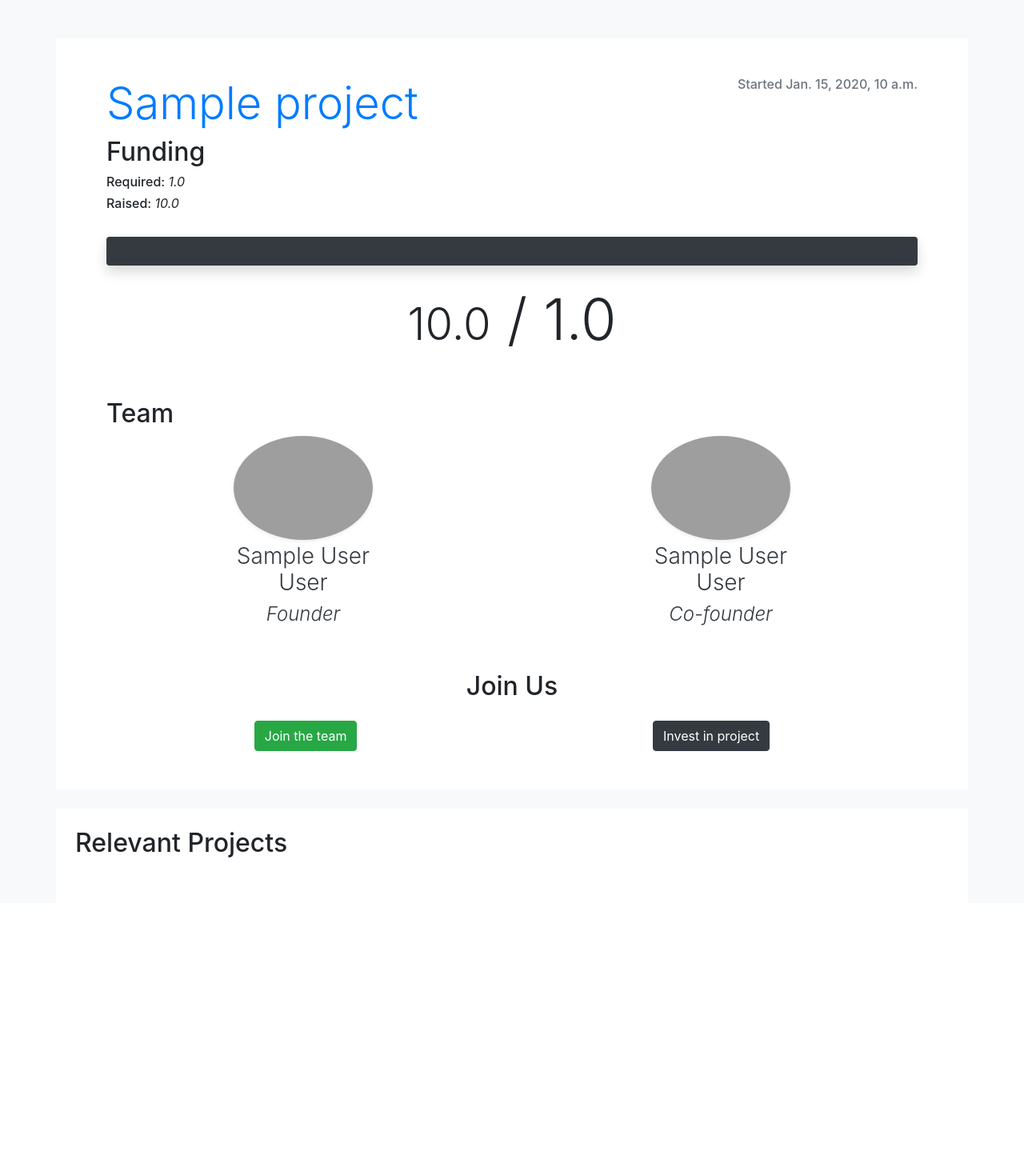
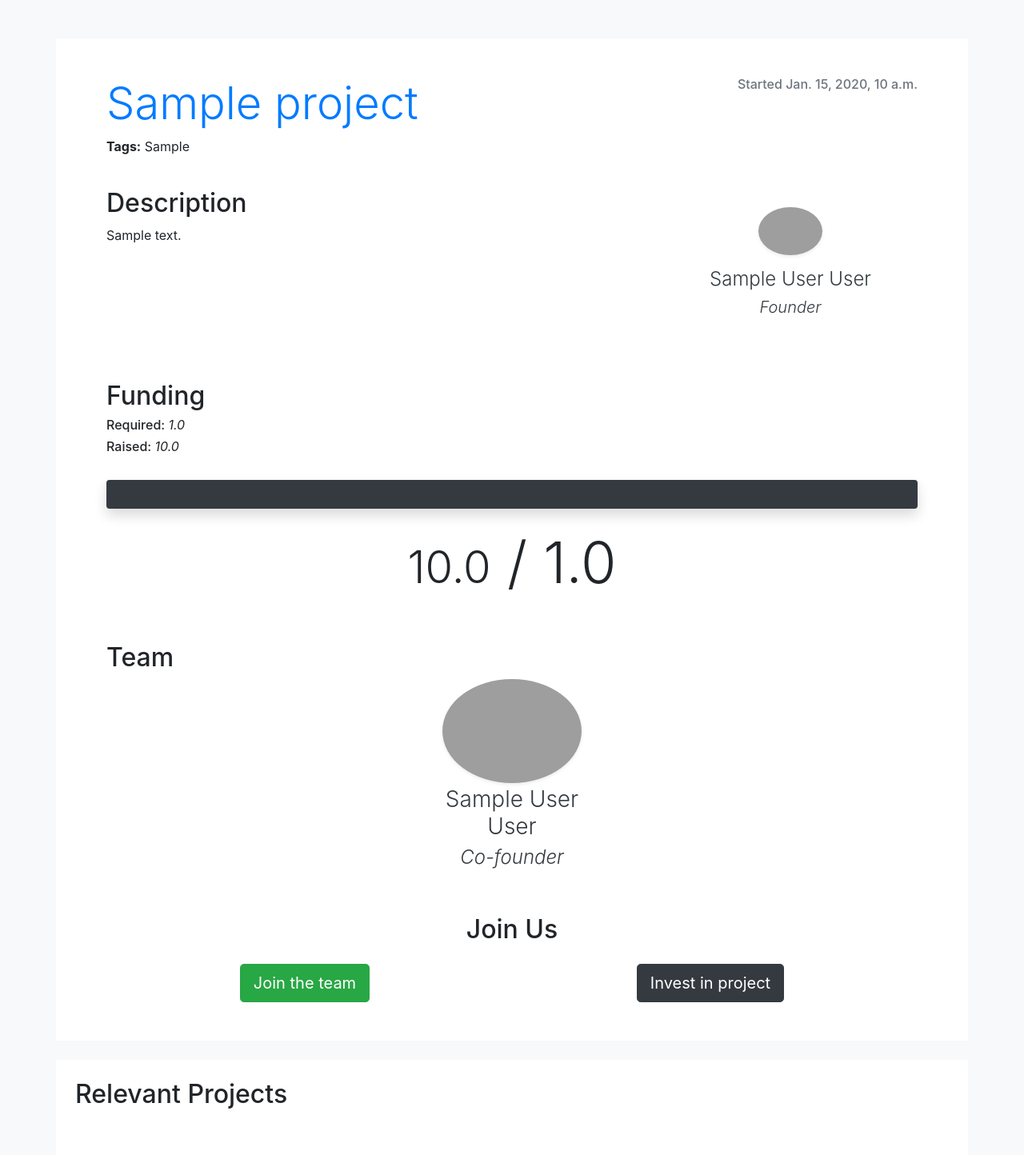
Before and after one commit to 1-206/upstarter, a Django app: page /projects/1/ in a window 1280 px wide. Shown: the part 56-1500 px from the top of the page at 80% size. Before the commit the page ends 1128 px from the top, so only its background shows below. Run offline with Django 3.2, Linux system fonts and the light colour scheme; a user stored in the database is signed in; tables that the repository leaves empty hold one stand-in row (values such as "Sample post"); data that the repository does not hold is empty; some libraries are stand-ins or nearby versions; grey boxes are pictures that could not be loaded.

Commit message:
Fix projects display

```diff
--- a/django/upstarter/static/style.css
+++ b/django/upstarter/static/style.css
@@ -1,6 +1,6 @@
 /* Main */
 .container--main {
-  min-height: calc(100vh - 56px);
+  /* min-height: calc(100vh - 56px); */
 }
 
 a.link {
--- a/django/upstarter/templates/upstarter/project_detail.html
+++ b/django/upstarter/templates/upstarter/project_detail.html
@@ -1,11 +1,72 @@
 {% extends 'upstarter/base.html' %}
 
 {% block title %}
-    <title>{{ data.project.name }}</title>
+  <title>{{ data.project.name }}</title>
 {% endblock %}
 
 {% block content %}
   {% include 'upstarter/project_thumbnail.html' %}
+
+  <div class="container bg-white">
+
+    <div class="pb-5 px-0 px-sm-5">
+      <div class="row">
+        <div class="col-12 mb-5">
+          <h2>Funding</h2>
+
+          <h6>Required: <i class="font-weight-normal">{{project.required_investments}}</i></h6>
+          <h6>Raised: <i class="font-weight-normal">{{project.raised}}</i></h6>
+
+
+          <div class="pt-4">
+            <div class="progress shadow" style="height: 36px">
+              <div class="progress-bar bg-dark"
+                  style="width:calc(100%*{{project.raised}}/{{project.required_investments}})"></div>
+            </div>
+
+            <h6 class="display-3 text-center mt-4"><span
+                class="display-4">{{project.raised}}</span>
+              / {{project.required_investments}}</h6>
+          </div>
+        </div>
+      </div>
+
+      {% if project.cofounders.exists %}
+      <div class="row justify-content-around mb-4">
+        <div class="col-12">
+          <h2>Team</h2>
+        </div>
+
+          {% for cofounder in project.cofounders.all %}
+          <a href="{% url 'user-detail' pk=cofounder.pk %}" class="col-12 col-sm-6 col-md-4 col-lg-3 mb-4 text-dark project__participant">
+            <img src="https://image.ibb.co/jw55Ex/def_face.jpg"
+                class="img img-rounded img-fluid w-75 d-block mx-auto user__img shadow-sm mb-1"/>
+            <h3 class="font-weight-light text-center">{{cofounder.name}} {{cofounder.surname}}</h3>
+            <h4 class="font-weight-light text-center mx-auto"><i>Co-founder</i></h4>
+          </a>
+          {% endfor %}
+      </div>
+      {% endif %}
+
+      <div class="row justify-content-center">
+        <div class="col-12">
+          <h2 class="text-center mb-4">Join Us</h2>
+        </div>
+
+        <div class="col-12">
+          <form class="form-inline flex-nowrap justify-content-around" action="post">
+            <button type="submit" class="btn btn-lg btn-success">
+              Join the team
+            </button>
+
+            <button type="submit" class="btn btn-lg btn-dark">
+              Invest in project
+            </button>
+          </form>
+        </div>
+      </div>
+    </div>
+  </div>
 
   <div class="container bg-white mt-4 p-4">
     <div class="row">
--- a/django/upstarter/templates/upstarter/project_thumbnail.html
+++ b/django/upstarter/templates/upstarter/project_thumbnail.html
@@ -8,70 +8,24 @@
 
       <div class="col-12 col-md-9">
         <a href="{% url 'project-detail' pk=project.pk %}"><h1 class="display-4">{{project.name}}</h1></a>
+        <p><b>Tags:</b> {{project.tags}}</p>
       </div>
     </div>
 
-    <div class="row">
-
-      <div class="col-12 mb-5">
-        <h2>Funding</h2>
-
-        <h6>Required: <i class="font-weight-normal">{{project.required_investments}}</i></h6>
-        <h6>Raised: <i class="font-weight-normal">{{project.raised}}</i></h6>
-
-
-        <div class="pt-4">
-          <div class="progress shadow" style="height: 36px">
-            <div class="progress-bar bg-dark"
-                 style="width:calc(100%*{{project.raised}}/{{project.required_investments}})"></div>
-          </div>
-
-          <h6 class="display-3 text-center mt-4"><span
-              class="display-4">{{project.raised}}</span>
-            / {{project.required_investments}}</h6>
-        </div>
+    <div class="row mt-4">
+      <div class="col-8 mb-5">
+        <h2>Description</h2>
+        <p>{{project.description}}</p>
+      </div>
+      <div class="col-4">
+        <a href="{% url 'user-detail' pk=project.founder.pk %}" class="col-12 col-sm-6 col-md-4 col-lg-3 mb-4 text-dark project__participant">
+          <img src="https://image.ibb.co/jw55Ex/def_face.jpg"
+               class="img img-rounded img-fluid w-25 d-block mx-auto user__img shadow-sm"/>
+          <h4 class="font-weight-light text-center mt-3">
+            {{project.founder.name}} {{project.founder.surname}}</h4>
+          <h5 class="font-weight-light text-center mx-auto"><i>Founder</i></h5>
+        </a>
       </div>
     </div>
-
-    <div class="row justify-content-around mb-4">
-      <div class="col-12">
-        <h2>Team</h2>
-      </div>
-
-      <a href="{% url 'user-detail' pk=project.founder.pk %}" class="col-12 col-sm-6 col-md-4 col-lg-3 mb-4 text-dark project__participant">
-        <img src="https://image.ibb.co/jw55Ex/def_face.jpg"
-             class="img img-rounded img-fluid w-75 d-block mx-auto user__img shadow-sm mb-1"/>
-        <h3 class="font-weight-light text-center">
-          {{project.founder.name}} {{project.founder.surname}}</h3>
-        <h4 class="font-weight-light text-center mx-auto"><i>Founder</i></h4>
-      </a>
-      {% for cofounder in project.cofounders.all %}
-      <a href="{% url 'user-detail' pk=cofounder.pk %}" class="col-12 col-sm-6 col-md-4 col-lg-3 mb-4 text-dark project__participant">
-        <img src="https://image.ibb.co/jw55Ex/def_face.jpg"
-             class="img img-rounded img-fluid w-75 d-block mx-auto user__img shadow-sm mb-1"/>
-        <h3 class="font-weight-light text-center">{{cofounder.name}} {{cofounder.surname}}</h3>
-        <h4 class="font-weight-light text-center mx-auto"><i>Co-founder</i></h4>
-      </a>
-      {% endfor %}
-    </div>
-
-    <div class="row justify-content-center">
-      <div class="col-12">
-        <h2 class="text-center mb-4">Join Us</h2>
-      </div>
-
-      <div class="col-12">
-        <form class="form-inline flex-nowrap justify-content-around" action="post">
-          <button type="submit" class="btn btn-success">
-            Join the team
-          </button>
-
-          <button type="submit" class="btn btn-dark">
-            Invest in project
-          </button>
-        </form>
-      </div>
-    </div>
-
   </div>
 </div>
--- a/django/upstarter/views.py
+++ b/django/upstarter/views.py
@@ -34,7 +34,7 @@ def project_detail(request, pk):
     # Use elasticsearch for relevant documents searching
     search = ProjectDocument.search()
     query = search.query(
-        'more_like_this', fields=['name', 'description', 'tags'],
+        'more_like_this', fields=['tags'],
         like={'_id': project.id}, min_term_freq=1, min_doc_freq=1,
         max_query_terms=200, minimum_should_match='5%',
     )
```
